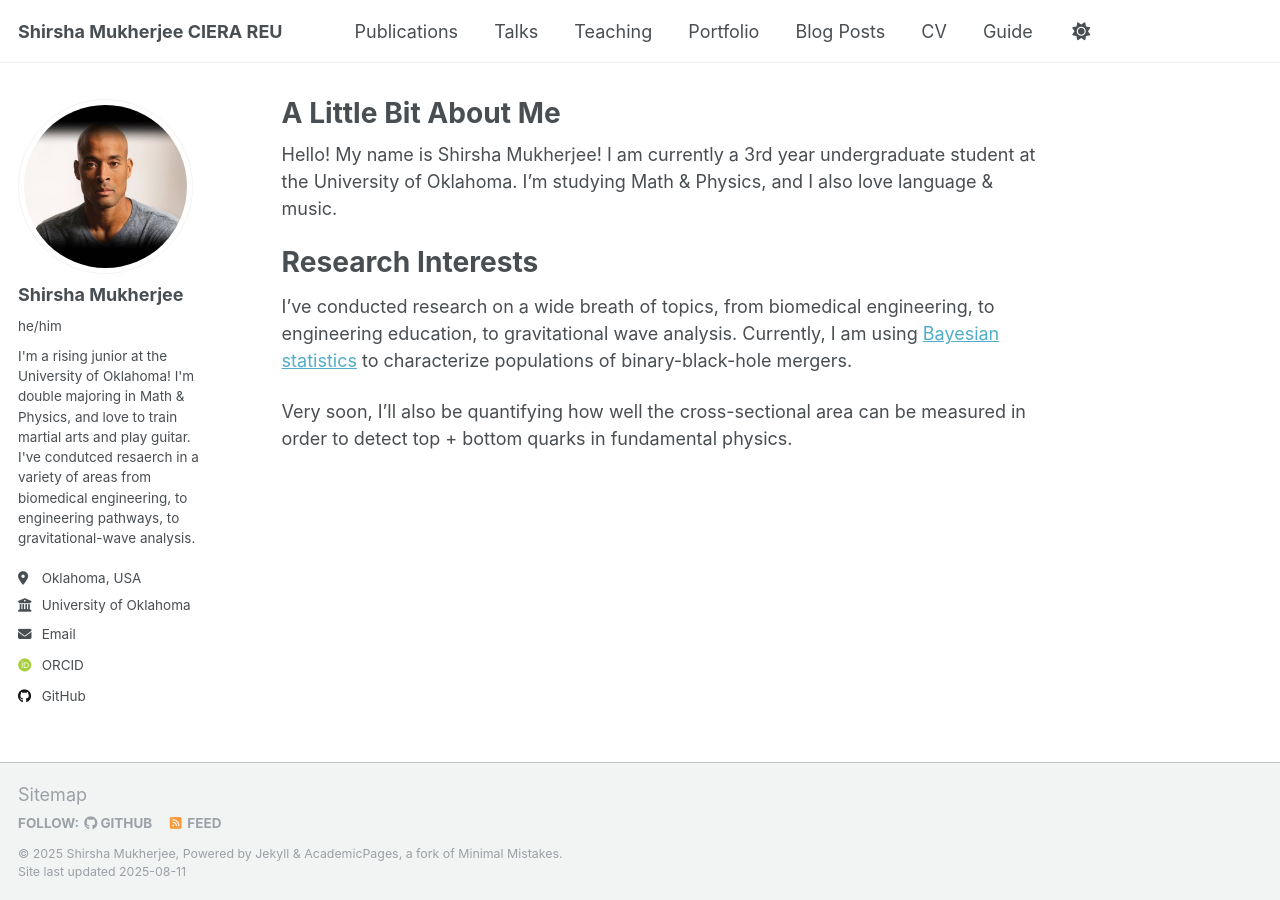
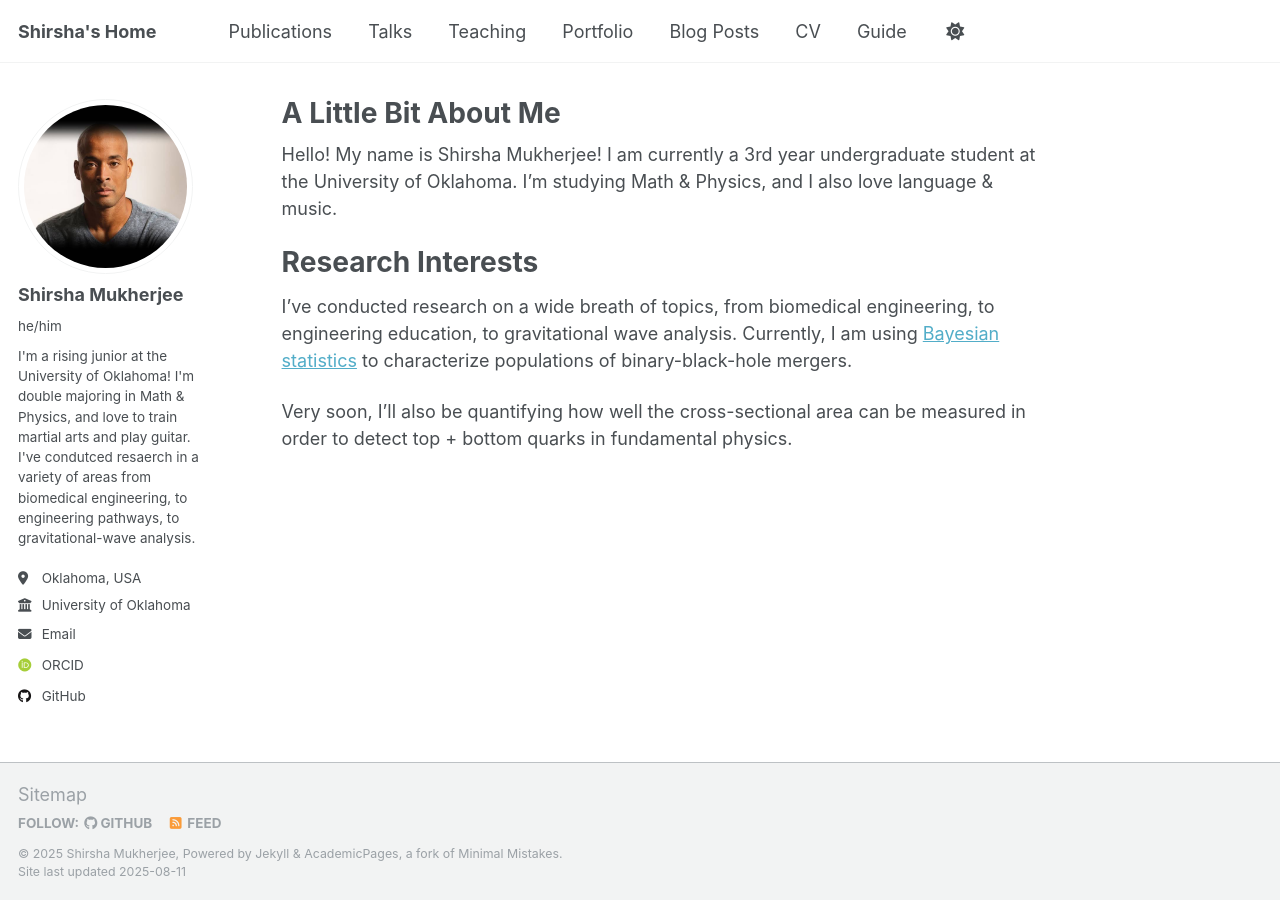
Before and after one commit to shirshamukherjee/projectfrthistime, a Jekyll site: the page built from _pages/about.md, in a window 1280 px wide. Built offline with Jekyll 4.4.1, drawn with Linux system fonts in a browser that asks for light colours; some web fonts are replaced; a script that is not in the unit is left out.

Commit message:
Changed home page Lin kto be called "Shirsha's Home" instead of "Shirsha Mukherjee CIERA REU"

```diff
--- a/_config.yml
+++ b/_config.yml
@@ -9,7 +9,7 @@
 # Basic Site Settings
 locale                   : "en-US"
 site_theme               : "default"
-title                    : "Shirsha Mukherjee CIERA REU"
+title                    : "Shirsha's Home"
 title_separator          : "-"
 name                     : &name "Shirsha Mukherjee"
 description              : &description "Rising Junior @ The University of Oklahoma"
```
